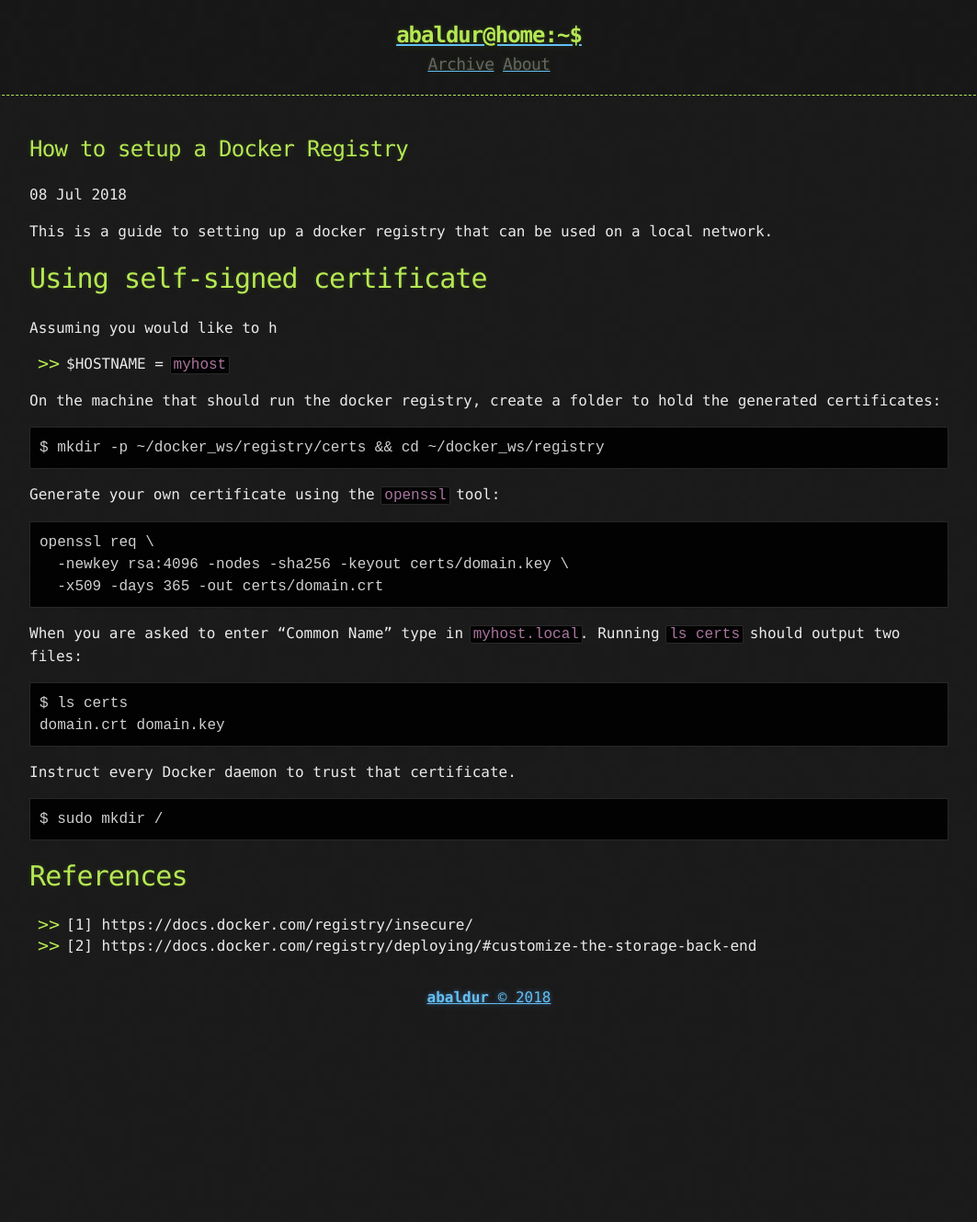
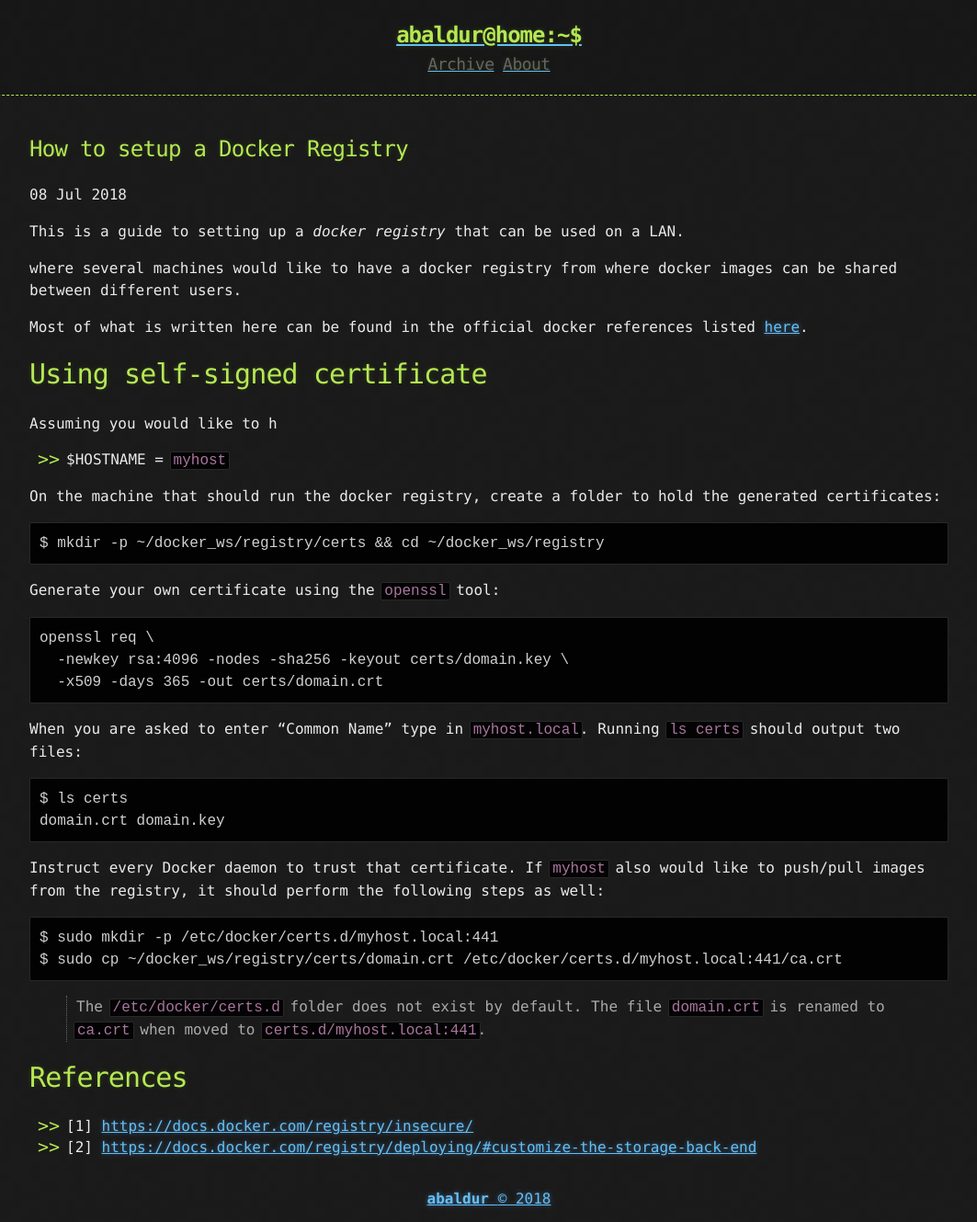
Before and after one commit to abaldur/abaldur-bu.github.io, a Jekyll site: the page built from _posts/2018-07-08-Docker-Registry.md, in a window 1280 px wide. Shown: the whole page at 92% size, without its empty margins (108-1171 px from the left). Built offline with Jekyll 4.4.1, drawn with Linux system fonts in a browser that asks for light colours; before the commit the page ends 1110 px from its top, so only the background shows below that.

Commit message:
cos: Testing an anchor tag.

````diff
--- a/_posts/2018-07-08-Docker-Registry.md
+++ b/_posts/2018-07-08-Docker-Registry.md
@@ -4,7 +4,12 @@ published: true
 categories: docker
 ---
 
-This is a guide to setting up a docker registry that can be used on a local network.
+This is a guide to setting up a *docker registry* that can be used on a LAN.
+
+ where
+ several machines would like to have a docker registry from where docker images can be shared between different users.
+
+Most of what is written here can be found in the official docker references listed [here](#References).
 
 # [](#header-1)Using self-signed certificate
 
@@ -33,13 +38,17 @@ $ ls certs
 domain.crt domain.key
 ```
 
-Instruct every Docker daemon to trust that certificate.
+Instruct every Docker daemon to trust that certificate. If `myhost` also would like to push/pull images from the registry, it should perform the following steps as well:
 
 ```
-$ sudo mkdir /
+$ sudo mkdir -p /etc/docker/certs.d/myhost.local:441
+$ sudo cp ~/docker_ws/registry/certs/domain.crt /etc/docker/certs.d/myhost.local:441/ca.crt
 ```
+
+> The `/etc/docker/certs.d` folder does not exist by default.
+> The file `domain.crt` is renamed to `ca.crt` when moved to `certs.d/myhost.local:441`.
 
 # [](#header-1)References
 
-* [1] https://docs.docker.com/registry/insecure/
-* [2] https://docs.docker.com/registry/deploying/#customize-the-storage-back-end
+* [1] <https://docs.docker.com/registry/insecure/>
+* [2] <https://docs.docker.com/registry/deploying/#customize-the-storage-back-end>
````
